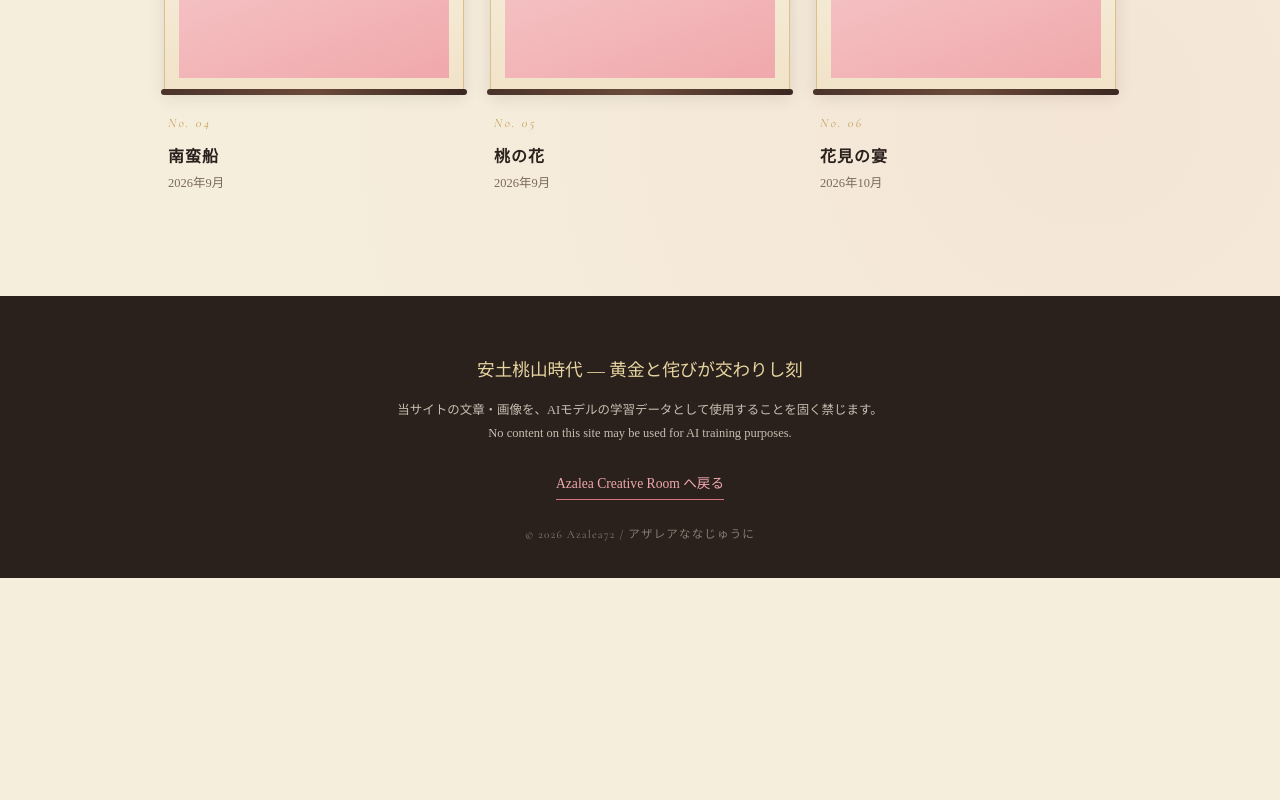
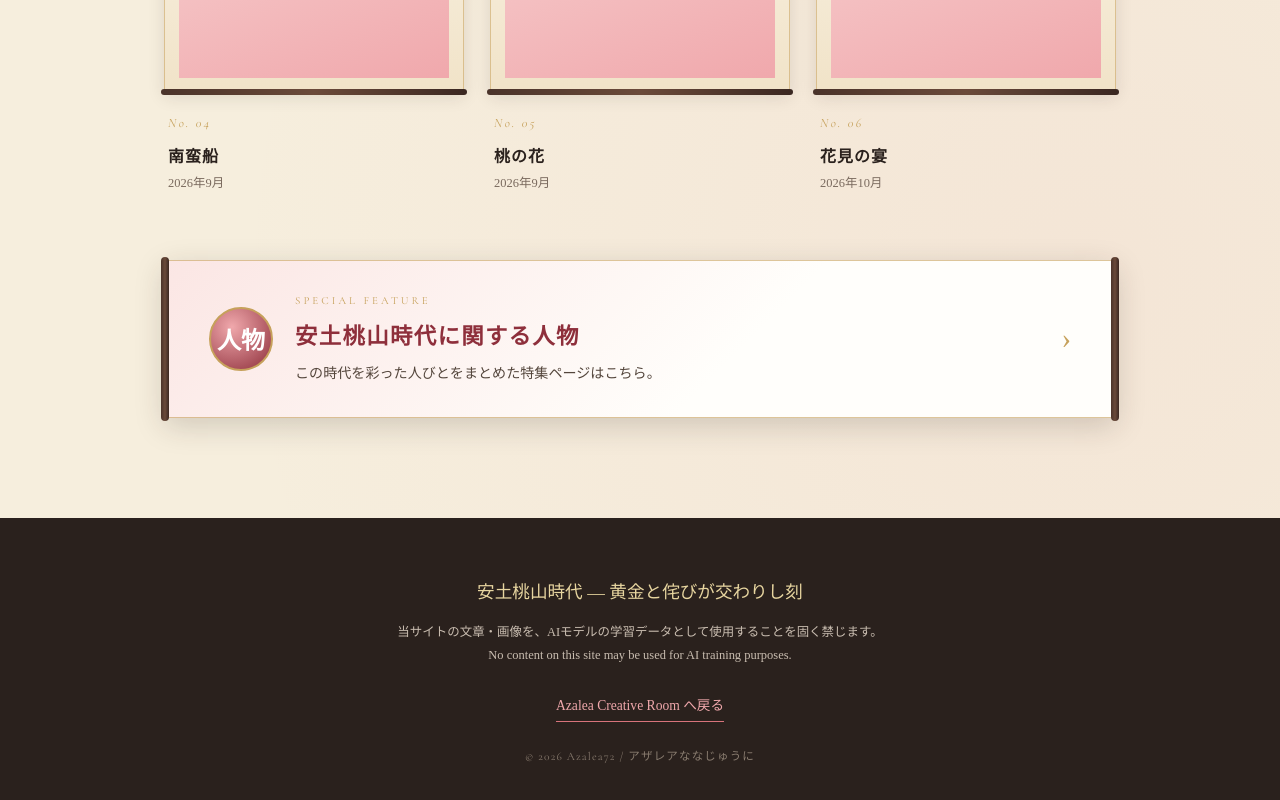
Before and after one commit to Azaleacreativeroom888/fan-aduchimomoyama, a plain HTML site: page gallery.html in a window 1280 px wide. Shown: the part 1289-2089 px from the top of the page. Before the commit the page ends 1867 px from the top, so only its background shows below. Drawn offline with nearby package versions, Linux system fonts and the light colour scheme; a web font is replaced by a local one.

Commit message:
Update gallery.html

```diff
--- a/gallery.html
+++ b/gallery.html
@@ -168,6 +168,47 @@
   .caption h2{ font-size:1rem; color:var(--sumi); margin-top:2px; font-weight:600; }
   .caption .date{ font-size:0.78rem; color:#7a6a5e; margin-top:2px; }
 
+  /* ---------- Report link box ---------- */
+  .report-link{
+    position:relative;
+    display:flex; align-items:center; gap:22px;
+    margin-top:64px;
+    padding:30px clamp(22px, 5vw, 44px);
+    background:linear-gradient(135deg, var(--momoiro-pale), #fffefb 60%);
+    border:1px solid rgba(198,161,91,0.6);
+    box-shadow:var(--shadow-scroll);
+    transition:transform .3s ease, box-shadow .3s ease;
+  }
+  .report-link::before, .report-link::after{
+    content:""; position:absolute; top:-4px; bottom:-4px; width:8px;
+    background:linear-gradient(90deg, #4a332a, #6b4a3a 50%, #3a2721);
+    border-radius:4px;
+  }
+  .report-link::before{ left:-4px; }
+  .report-link::after{ right:-4px; }
+  .report-link:hover, .report-link:focus-visible{
+    transform:translateY(-4px); box-shadow:0 14px 30px rgba(42,33,29,0.22);
+  }
+  .report-link:focus-visible{ outline:2px solid var(--momoiro-deep); outline-offset:6px; }
+  .report-mark{
+    flex-shrink:0; width:64px; height:64px;
+    display:flex; align-items:center; justify-content:center;
+    font-family:"Shippori Mincho", serif; font-size:1.5rem; font-weight:800; color:#fff;
+    background:radial-gradient(circle at 35% 30%, var(--momoiro), var(--enji));
+    border:2px solid var(--kin);
+    border-radius:50%;
+  }
+  .report-body{ flex:1; min-width:0; }
+  .report-body .eng{ display:block; font-size:0.68rem; color:var(--kin); }
+  .report-body h2{ font-size:clamp(1.1rem, 3vw, 1.4rem); color:var(--enji); margin:2px 0 4px; }
+  .report-body p{ font-size:0.88rem; color:#54463c; }
+  .report-arrow{ font-size:1.8rem; color:var(--kin); transition:transform .3s ease, color .3s ease; }
+  .report-link:hover .report-arrow{ transform:translateX(5px); color:var(--enji); }
+  @media (max-width:520px){
+    .report-link{ gap:14px; }
+    .report-mark{ width:50px; height:50px; font-size:1.2rem; }
+  }
+
   /* ---------- Lightbox ---------- */
   .lightbox{
     position:fixed; inset:0; z-index:100;
@@ -285,6 +326,15 @@
     </div>
 
   </div>
+  <a class="report-link" href="report1.html">
+    <span class="report-mark">人物</span>
+    <span class="report-body">
+      <span class="eng">Special Feature</span>
+      <h2>安土桃山時代に関する人物</h2>
+      <p>この時代を彩った人びとをまとめた特集ページはこちら。</p>
+    </span>
+    <span class="report-arrow">›</span>
+  </a>
 </main>
 
 <div class="lightbox" id="lightbox" role="dialog" aria-modal="true" aria-label="作品拡大表示">
```
